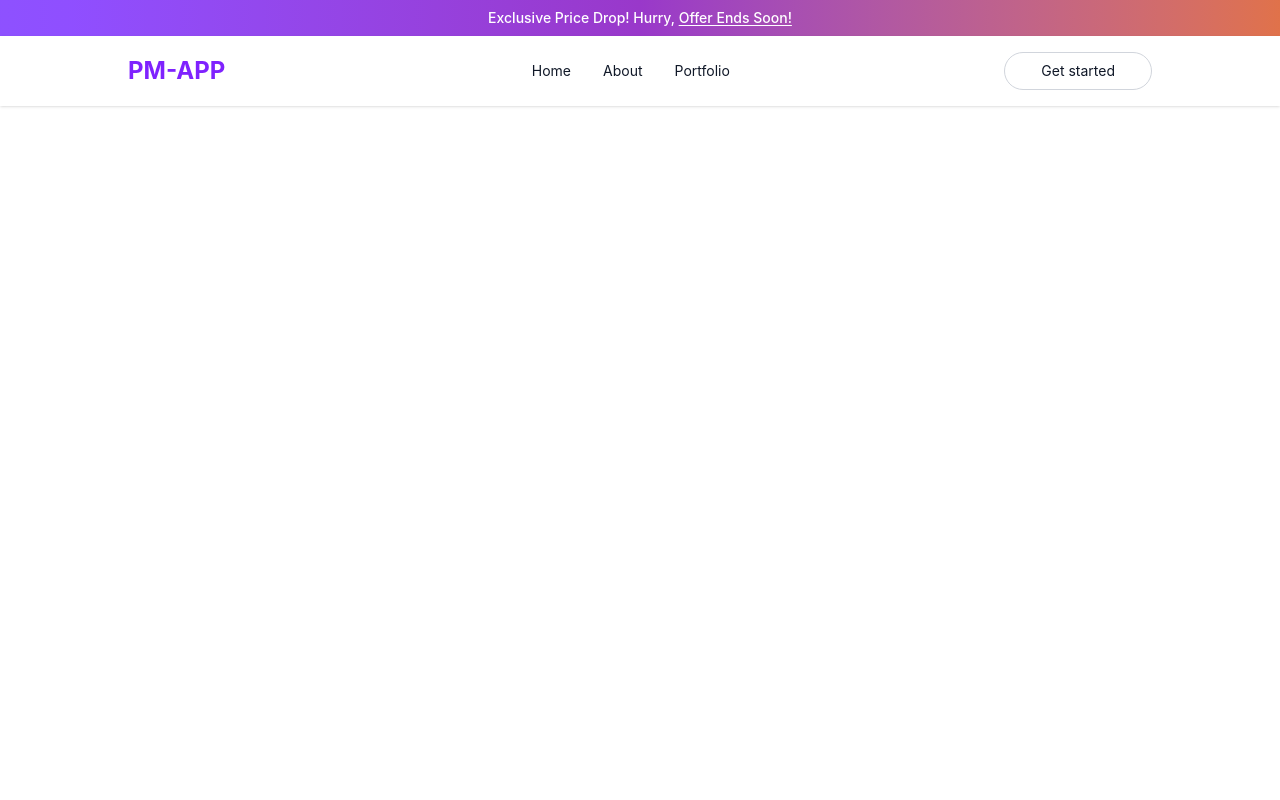
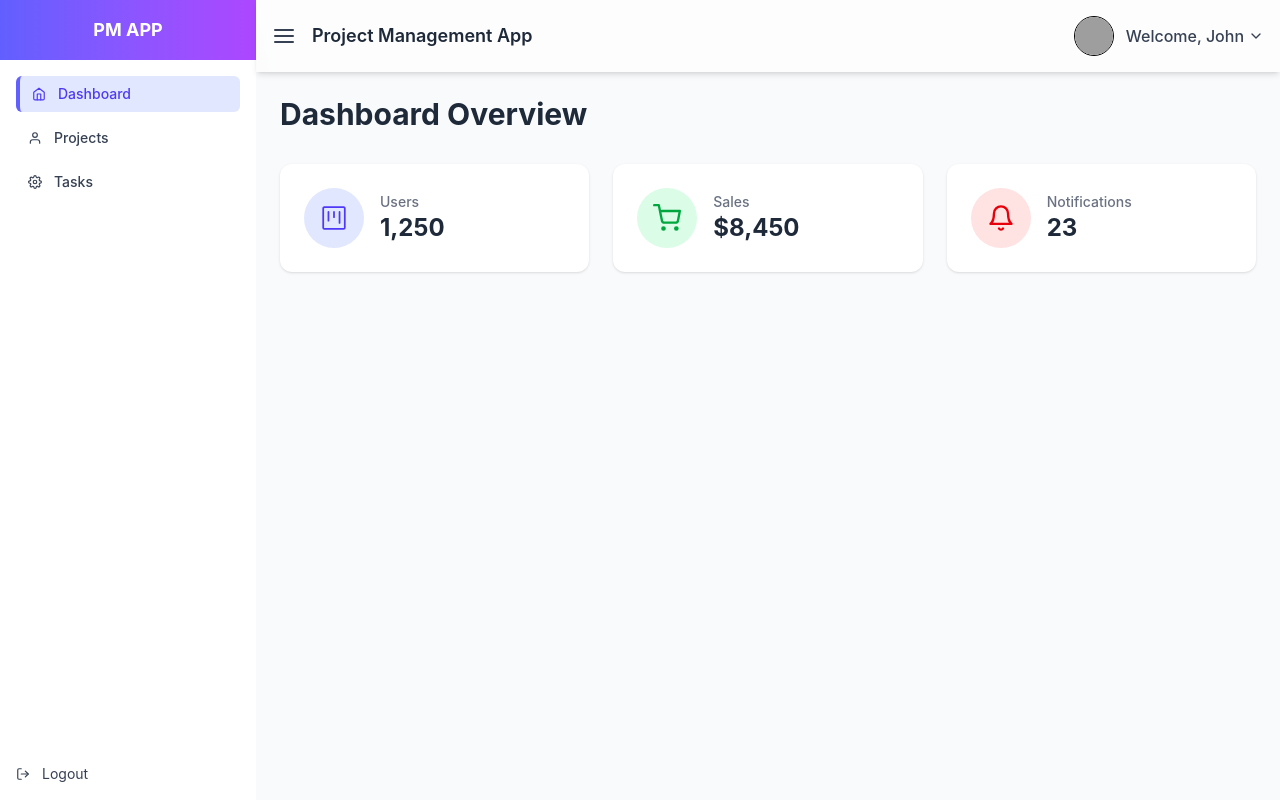
Before and after one commit to Abeer-otoom/Project-Mng-Frontend, a React app: page /dashboard in a window 1280 px wide. Built offline with nearby package versions, Linux system fonts and the light colour scheme; sample sign-in values are in the browser's storage; grey boxes are pictures that could not be loaded; the HTML template or start-up script is replaced by a standard one.

Commit message:
add dashboard layout, protected routes, and login navigation; include react-icons dependency

```diff
--- a/package.json
+++ b/package.json
@@ -15,6 +15,7 @@
     "axios": "^1.20.0",
     "react": "^19.2.8",
     "react-dom": "^19.2.8",
+    "react-icons": "^5.7.0",
     "react-router-dom": "^7.18.4",
     "tailwindcss": "^4.3.3"
   },
--- a/src/App.jsx
+++ b/src/App.jsx
@@ -1,26 +1,57 @@
-import { Link, Route, BrowserRouter as Router, Routes } from "react-router-dom";
+import { Link, Route, BrowserRouter as Router, Routes, useLocation } from "react-router-dom";
 import Home from './pages/Home';
-import { useState , useEffect } from "react";
+import { useState, useEffect } from "react";
 import Navbar from "./components/Navbar";
 import Login from "./pages/Login";
 import Register from "./pages/Register";
+import Dashboard from "./pages/Dashboard";
+import ProtectedRoutes from "./components/ProtectedRoutes";
+
+function Layout() {
+  const location = useLocation();
 
 
+  //Show navbar in these pages
+  const showNavBar = ["/", "/login", "/register"].includes(location.pathname);
+
+  return (
+    <>
+      {showNavBar && <Navbar />}
+
+
+      <Routes>
+        {/* Puplic Routes */}
+        <Route path="/" element={<Home />}></Route>
+        <Route path="/login" element={<Login />}></Route>
+        <Route path="/register" element={<Register />}></Route>
+
+        {/* Protected Routes */}
+
+        <Route path="/dashboard" element=
+
+          {
+            <ProtectedRoutes>
+              <Dashboard />
+            </ProtectedRoutes>
+
+          }></Route>
+
+
+      </Routes>
+
+
+    </>)
+
+
+}
 
 export default function App() {
   return (
     <>
       <Router>
-        <Navbar/>
 
 
-        <Routes>
-          <Route path="/" element={<Home />}></Route>
-          <Route path="/login" element={<Login />}></Route>
-          <Route path="/register" element={<Register/>}></Route>
-
-
-        </Routes>
+        <Layout />
 
 
       </Router>
@@ -110,10 +141,10 @@
 function Counter() {
   const [count, setCount] = useState(0);
 
-  useEffect(()=>{
- console.log(count);
+  useEffect(() => {
+    console.log(count);
 
-  },[count]
+  }, [count]
 
   );
 
@@ -128,7 +159,7 @@
 
   return (<div> <h1 className="textlg text-green-500">Count : {count}</h1>
     <button className="button bg-green-500" onClick={increase}>+</button>
-    <button  className="button bg-red-500 mx-2" onClick={decrease}>-</button>
+    <button className="button bg-red-500 mx-2" onClick={decrease}>-</button>
 
   </div>
   );
--- /dev/null
+++ b/src/components/DashboardLayout.jsx
@@ -0,0 +1,153 @@
+import { useState, useEffect } from "react";
+import { NavLink, useNavigate } from "react-router-dom";
+import {
+  FiHome,
+  FiUser,
+  FiSettings,
+  FiLogOut,
+  FiMenu,
+  FiChevronDown,
+} from "react-icons/fi";
+
+export default function DashboardLayout({ children }) {
+  const [sidebarOpen, setSidebarOpen] = useState(true);
+  const [dropdownOpen, setDropdownOpen] = useState(false);
+  const navigate=useNavigate();
+
+  // Collapse sidebar by default on smaller screens
+  useEffect(() => {
+    if (window.innerWidth < 768) {
+      setSidebarOpen(false);
+    }
+  }, []);
+
+  //Logout
+  const handleLogout=()=>{
+
+    localStorage.removeItem('token');
+    navigate("/login");
+
+  };
+
+  return (
+    <div className="flex h-screen bg-gray-100">
+      {/* Sidebar */}
+      <aside
+        className={`${
+          sidebarOpen ? "w-64" : "w-20"
+        } bg-white shadow-xl flex flex-col transition-all duration-300 overflow-hidden`}
+      >
+        {/* Logo */}
+        <div className="flex items-center justify-center p-4 bg-gradient-to-r from-indigo-500 to-purple-500 text-white font-bold text-lg">
+          {sidebarOpen ? "PM APP" : "PM"}
+        </div>
+
+        {/* Menu */}
+        <nav className="flex-1 p-4 space-y-2 text-sm font-medium">
+          <NavLink
+            to="/dashboard"
+            className={({ isActive }) =>
+              `flex items-center gap-3 rounded-md px-3 py-2 transition ${
+                isActive
+                  ? "bg-indigo-100 text-indigo-600 border-l-4 border-indigo-500"
+                  : "text-gray-700 hover:bg-gray-100"
+              }`
+            }
+          >
+            <FiHome />
+            {sidebarOpen && "Dashboard"}
+          </NavLink>
+
+          <NavLink
+            to="/projects"
+            className={({ isActive }) =>
+              `flex items-center gap-3 rounded-md px-3 py-2 transition ${
+                isActive
+                  ? "bg-indigo-100 text-indigo-600 border-l-4 border-indigo-500"
+                  : "text-gray-700 hover:bg-gray-100"
+              }`
+            }
+          >
+            <FiUser />
+            {sidebarOpen && "Projects"}
+          </NavLink>
+
+          <NavLink
+            to="/tasks"
+            className={({ isActive }) =>
+              `flex items-center gap-3 rounded-md px-3 py-2 transition ${
+                isActive
+                  ? "bg-indigo-100 text-indigo-600 border-l-4 border-indigo-500"
+                  : "text-gray-700 hover:bg-gray-100"
+              }`
+            }
+          >
+            <FiSettings />
+            {sidebarOpen && "Tasks"}
+          </NavLink>
+        </nav>
+
+        {/* Footer */}
+        <div className="p-4">
+          <button onClick={handleLogout} className="w-full flex items-center gap-3 text-sm text-gray-700 hover:text-red-500">
+            <FiLogOut />
+            {sidebarOpen && "Logout"}
+          </button>
+        </div>
+      </aside>
+
+      {/* Main Content */}
+      <div className="flex-1 flex flex-col">
+        {/* Topbar */}
+        <header className="backdrop-blur-md bg-white/80 shadow-md sticky top-0 p-4 flex justify-between items-center z-10">
+          {/* Left: Hamburger + Dashboard text */}
+          <div className="flex items-center gap-4">
+            <button
+              onClick={() => setSidebarOpen(!sidebarOpen)}
+              className="text-gray-700 focus:outline-none"
+            >
+              <FiMenu size={24} />
+            </button>
+            <h2 className="text-lg font-semibold text-gray-800">
+              Project Management App
+            </h2>
+          </div>
+
+          {/* Right: User Profile */}
+          <div className="relative">
+            <button
+              onClick={() => setDropdownOpen(!dropdownOpen)}
+              className="flex items-center gap-2 md:gap-3 focus:outline-none"
+            >
+              <img
+                src="https://i.pravatar.cc/40"
+                alt="User Avatar"
+                className="w-10 h-10 rounded-full border"
+              />
+              <span className="hidden md:flex items-center text-gray-700 font-medium gap-1">
+                Welcome, John
+                <FiChevronDown
+                  className={`transition-transform duration-200 ${
+                    dropdownOpen ? "rotate-180" : "rotate-0"
+                  }`}
+                />
+              </span>
+            </button>
+
+            {/* Dropdown */}
+            {dropdownOpen && (
+              <div className="absolute right-0 mt-2 w-40 bg-white rounded-md shadow-lg py-2">
+                <button onClick={handleLogout} className="w-full text-left px-4 py-2 text-gray-700 hover:bg-gray-100 flex items-center gap-2">
+                  <FiLogOut /> Logout
+                </button>
+              </div>
+            )}
+          </div>
+        </header>
+
+        {/* Page Content */}
+        <main className="p-6 overflow-auto bg-gray-50 flex-1">{children}</main>
+      </div>
+    </div>
+  );
+}
--- /dev/null
+++ b/src/components/ProtectedRoutes.jsx
@@ -0,0 +1,17 @@
+import { Navigate } from "react-router-dom";
+
+export default function ProtectedRoutes({children})
+{
+    const token=localStorage.getItem("token");
+
+    //if no token redirect to login page
+
+    if(! token)
+    {
+        return <Navigate to="/login" replace></Navigate>
+    }
+
+    //otherwise show the page
+    return children;
+
+}
--- /dev/null
+++ b/src/pages/Dashboard.jsx
@@ -0,0 +1,49 @@
+// src/pages/Dashboard.jsx
+import DashboardLayout from "../components/DashboardLayout";
+import { FiUsers, FiShoppingCart, FiBell } from "react-icons/fi";
+import { GoProject } from "react-icons/go";
+
+export default function Dashboard() {
+  return (
+    <DashboardLayout>
+      <h1 className="text-3xl font-bold text-gray-800 mb-8">
+        Dashboard Overview
+      </h1>
+
+      <div className="grid grid-cols-1 md:grid-cols-3 gap-6">
+        {/* Users Card */}
+        <div className="bg-white p-6 rounded-xl shadow hover:shadow-lg hover:-translate-y-1 transition-all duration-200 flex items-center gap-4">
+          <div className="p-4 rounded-full bg-indigo-100 text-indigo-600">
+            <GoProject size={28} />
+          </div>
+          <div>
+            <h2 className="text-sm font-medium text-gray-500">Users</h2>
+            <p className="text-2xl font-bold text-gray-800">1,250</p>
+          </div>
+        </div>
+
+        {/* Sales Card */}
+        <div className="bg-white p-6 rounded-xl shadow hover:shadow-lg hover:-translate-y-1 transition-all duration-200 flex items-center gap-4">
+          <div className="p-4 rounded-full bg-green-100 text-green-600">
+            <FiShoppingCart size={28} />
+          </div>
+          <div>
+            <h2 className="text-sm font-medium text-gray-500">Sales</h2>
+            <p className="text-2xl font-bold text-gray-800">$8,450</p>
+          </div>
+        </div>
+
+        {/* Notifications Card */}
+        <div className="bg-white p-6 rounded-xl shadow hover:shadow-lg hover:-translate-y-1 transition-all duration-200 flex items-center gap-4">
+          <div className="p-4 rounded-full bg-red-100 text-red-600">
+            <FiBell size={28} />
+          </div>
+          <div>
+            <h2 className="text-sm font-medium text-gray-500">Notifications</h2>
+            <p className="text-2xl font-bold text-gray-800">23</p>
+          </div>
+        </div>
+      </div>
+    </DashboardLayout>
+  );
+}
--- a/src/pages/Login.jsx
+++ b/src/pages/Login.jsx
@@ -1,5 +1,5 @@
 import { useCallback, useEffect, useMemo, useRef, useState } from "react";
-import { Link } from "react-router-dom";
+import { Link, useNavigate } from "react-router-dom";
 import api from "../axios";
 
 export default function Login() {
@@ -7,10 +7,7 @@
     const [password, setPassword] = useState("");
     const [message, setMessage] = useState("");
     const [loading, setLoading] = useState(false);
-
-
-
-
+    const naviagate = useNavigate();
 
     const handleSubmit = async (e) => {
         e.preventDefault(); //prevent load page
@@ -26,6 +23,9 @@
             localStorage.setItem("token", token);
 
             setMessage(response.data.message);
+            naviagate('/dashboard')
+
+
 
 
 
@@ -77,7 +77,7 @@
                         required />
                 </div>
                 <button type="submit" className="w-full mb-3 bg-indigo-500 hover:bg-indigo-600/90 transition py-2.5 rounded text-white font-medium">
-                   {loading ? "Submiting" : "Log In" }
+                    {loading ? "Submiting" : "Log In"}
                 </button>
 
                 {message && (<p>{message}</p>)}
```
Also changed, not shown: 1 other file (tests, documents, lock files or other folders).
